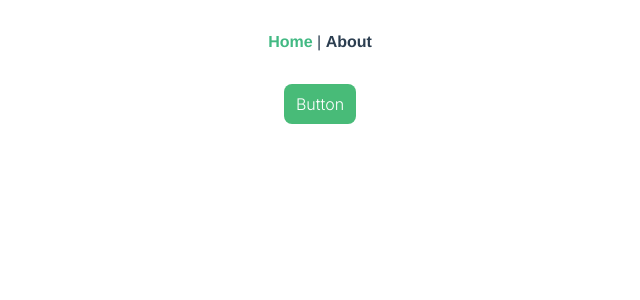
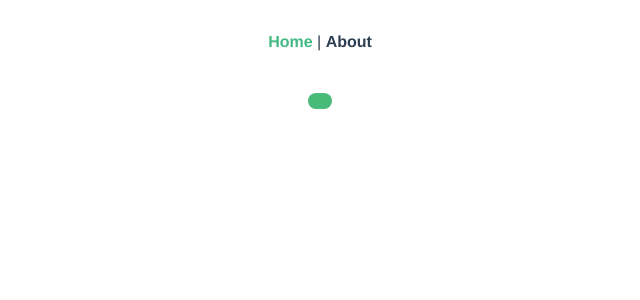
Before and after one commit to TobiasBms/Bachelor_frontend, a Vue app: page / in a window 1280 px wide. Shown: the top 300 px of the page, without its empty margins (320-960 px from the left). Built offline with nearby package versions, Linux system fonts and the light colour scheme.

Commit message:
BaseButton Updated

```diff
--- a/src/components/BaseButton.vue
+++ b/src/components/BaseButton.vue
@@ -10,6 +10,7 @@
     }"
     :disabled="isDisabled"
     :type="type"
+    @click="onClick"
   >
     <svg
       v-if="loading"
@@ -24,7 +25,7 @@
         clip-rule="evenodd"
       />
     </svg>
-    {{ label }}
+    <img :src="image" alt="" />
   </button>
 </template>
 
@@ -32,9 +33,9 @@
 export default {
   name: 'BaseButton',
   props: {
-    label: {
+    image: {
       type: String,
-      default: 'Button',
+      default: '',
       required: true,
     },
     disabled: Boolean,
@@ -72,30 +73,39 @@ export default {
 .btn {
   @apply font-thin py-2 px-3 rounded-lg font-sans inline-flex items-center transition-colors duration-100;
 }
+
 .btn-small {
   @apply text-xs;
 }
+
 .btn-large {
   @apply text-xl;
 }
+
 .btn:disabled {
   @apply cursor-wait;
 }
+
 .btn-green {
   @apply bg-green-500 text-white;
 }
+
 .btn-red {
   @apply bg-red-500 text-white;
 }
+
 .btn-green:active:not(:disabled) {
   @apply bg-green-700;
 }
+
 .btn-red:active:not(:disabled) {
   @apply bg-red-700;
 }
+
 .btn-gray {
   @apply bg-gray-700 text-white cursor-not-allowed;
 }
+
 .btn-spinner {
   @apply animate-spin mr-3 h-5 w-5 text-white;
 }
```
